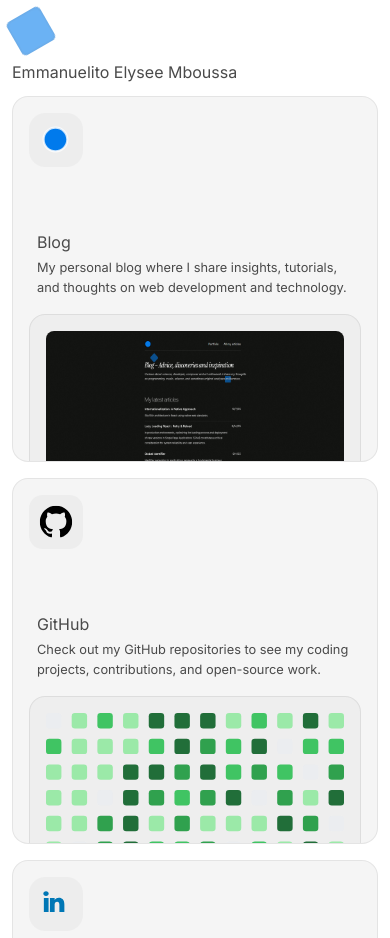
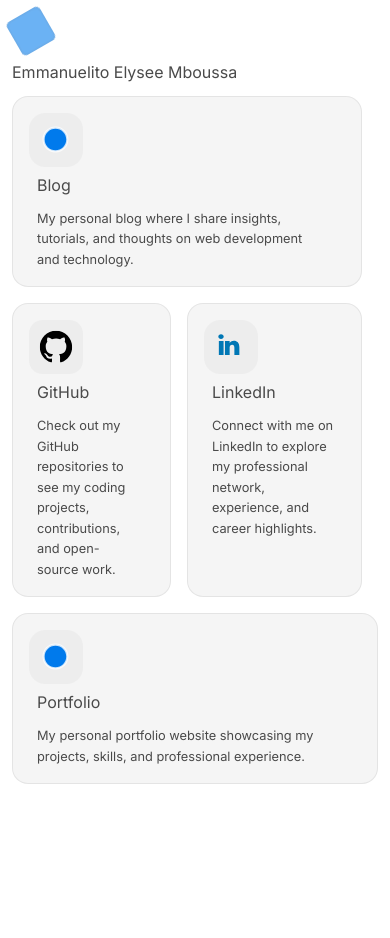
Before and after one commit to elyseeMB/elyseemb.github.io, an Astro site: page / in a window 390 px wide. Shown: the top 938 px of the page. Built offline with nearby package versions, Linux system fonts and the light colour scheme; Astro itself is replaced by a stand-in of ours.

Commit message:
fix: responsive mobile

```diff
--- a/src/components/Hero.astro
+++ b/src/components/Hero.astro
@@ -113,19 +113,6 @@ const foundIcon: Record<
         padding-block: 8rem;
       }
 
-      .link {
-        width: 100%;
-        height: 100%;
-      }
-
-      .link::before {
-        position: absolute;
-        content: "";
-        inset: 0;
-        width: 100%;
-        height: 100%;
-      }
-
       .header {
         display: flex;
         flex-direction: column;
--- a/src/css/modules/bento.css
+++ b/src/css/modules/bento.css
@@ -67,11 +67,52 @@ img.bento__cover {
   height: 54px;
 }
 
+@media (max-width: 800px) {
+  .bento__item:nth-child(1) {
+    aspect-ratio: 16 / 4.7;
+    grid-column: 1 / span 7;
+    grid-row: 1;
+  }
+  .bento__item:nth-child(2) {
+    aspect-ratio: auto;
+    grid-column: 1 / span 3;
+    grid-row: 2;
+  }
+  .bento__item:nth-child(3) {
+    aspect-ratio: auto;
+    grid-column: 4 / span 4;
+    grid-row: 2;
+  }
+  .bento__item:nth-child(4) {
+    aspect-ratio: 16 / 4.7;
+    grid-column: 1 / span 8;
+    grid-row: 3;
+  }
+}
+
 @media (max-width: 768px) {
   .bento {
-    display: flex;
-    flex-direction: column;
+    display: grid;
+    grid-template-columns: repeat(6, 1fr);
     gap: 1rem;
+  }
+
+  .bento__item:nth-child(1) {
+    aspect-ratio: auto;
+  }
+  .bento__item:nth-child(2) {
+    aspect-ratio: auto;
+  }
+  .bento__item:nth-child(3) {
+    aspect-ratio: auto;
+  }
+  .bento__item:nth-child(4) {
+    aspect-ratio: auto;
+  }
+
+  .bento .logo {
+    width: 100%;
+    height: auto;
   }
 
   img.bento__cover {
@@ -79,14 +120,21 @@ img.bento__cover {
   }
 
   .bento .block {
-    transform: translateY(4rem);
+    display: none;
   }
 
   .bento .description {
     padding-top: 0.5rem;
   }
 
+  .bento .header {
+    display: flex;
+    flex-direction: column;
+    gap: 0.5rem;
+  }
+
   .bento__item {
+    aspect-ratio: 16 / 7;
     display: flex;
     flex-direction: column;
     gap: 1rem;
@@ -103,3 +151,16 @@ img.bento__cover {
 .bento .title {
   padding-inline: 0.5rem;
 }
+
+.bento .link {
+  width: 100%;
+  height: 100%;
+}
+
+.bento .link::before {
+  position: absolute;
+  content: "";
+  inset: 0;
+  width: 100%;
+  height: 100%;
+}
```
Also changed, not shown: 1 other file.
